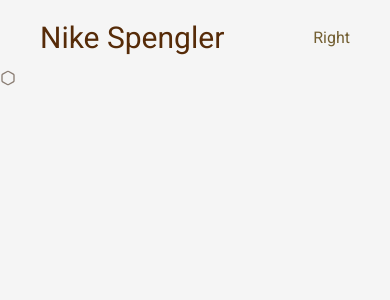
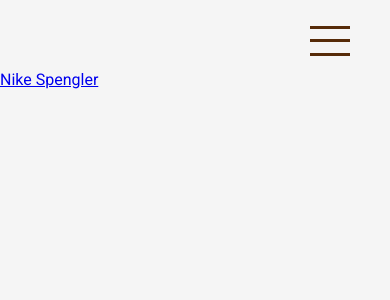
Before and after one commit to NikeSpengler/react-cv, a React (Create React App) app: page / in a window 390 px wide. Shown: the top 300 px of the page. Built offline with nearby package versions, Linux system fonts and the light colour scheme.

Commit message:
Updated hamburger menu in "topbar" to be animated

```diff
--- a/src/App.js
+++ b/src/App.js
@@ -5,11 +5,13 @@
 import Contact from "./components/contact/Contact.jsx"
 import Footer from "./components/footer/Footer.jsx"
 import About from "./components/about/About.jsx"
+import { useState } from "react"
 
 function App() {
+  const [menuOpen, setMenuOpen] = useState(false)
   return (
     <div className="app">
-    <Topbar/>
+    <Topbar menuOpen={menuOpen} setMenuOpen={setMenuOpen}/>
       <div className="sections">
         <Intro/>
         <About/>
--- a/src/app.scss
+++ b/src/app.scss
@@ -3,10 +3,10 @@
 
     .sections {
         width: 100%;
-        height: calc(100vh - 70px);
+        // height: calc(100vh - 70px);
         background-color: lightgoldenrodyellow;
         position: relative;
-        top: 70px;
+        // top: 70px;
         scroll-snap-type: y mandatory;
         scrollbar-width: none; //for firefox
         &::-webbkit-scrollbar {
@@ -15,7 +15,8 @@
 
         > * {
             width: 100vw;
-            height: calc(100vh - 70px);
+            // height: calc(100vh - 70px);
+            height: 100vh;
             scroll-snap-align: start;
         }
     }
--- a/src/components/intro/Intro.jsx
+++ b/src/components/intro/Intro.jsx
@@ -1,10 +1,20 @@
 import "./intro.scss"
-import { FiHexagon } from "react-icons/fi";
+// import { FiHexagon } from "react-icons/fi";
 
 export default function intro() {
   return (
     <div className="intro">
-      <FiHexagon/>
+      {/* <FiHexagon/> */}
+      <div className="left">
+                <a href="#intro" className="logo">Nike Spengler</a>
+            </div>
+            <div className="right">
+                <div className="hamburger">
+                  <span className="line1"></span>
+                  <span className="line2"></span>
+                  <span className="line3"></span>
+                </div>
+            </div>
     </div>
   )
 }
--- a/src/components/topbar/Topbar.jsx
+++ b/src/components/topbar/Topbar.jsx
@@ -1,14 +1,18 @@
 import "./topbar.scss"
 
-export default function topbar() {
+export default function topbar({ menuOpen, setMenuOpen }) {
   return (
-    <div className="topbar">
+    <div className={"topbar " + (menuOpen  && "active")}>
         <div className="wrapper">
             <div className="left">
                 <a href="#intro" className="logo">Nike Spengler</a>
             </div>
             <div className="right">
-                <p>Right</p>
+                <div className="hamburger" onClick={() => setMenuOpen(!menuOpen)}>
+                  <span className="line1"></span>
+                  <span className="line2"></span>
+                  <span className="line3"></span>
+                </div>
             </div>
         </div>
     </div>
--- a/src/components/topbar/topbar.scss
+++ b/src/components/topbar/topbar.scss
@@ -6,9 +6,10 @@
     // background-color: #FF0032;
     // color: #FF0032;
     color: #735F32;
-    position: fixed;
-    top: 0;
-    z-index: 2;
+    // position: fixed;
+    // top: 0;
+    // z-index: 2;
+
 
     .wrapper {
         padding-left: 40px;
@@ -19,13 +20,53 @@
         justify-content: space-between;
 
         .left {
-
             .logo {
-                font-size: 30px;
+                font-size: 35px;
                 font-weight: 400;
                 text-decoration: none;
                 // color: #FF0032;
                 color: #562B08;
+                opacity: 0; // makes name not visable
+            }
+        }
+        .right {
+            .hamburger {
+                width: 40px;
+                height: 30px;
+                display: flex;
+                flex-direction: column;
+                justify-content: space-between;
+                cursor: pointer;
+
+                span{
+                    width: 100%;
+                    height: 3px;
+                    background-color: #562B08;
+                    transform-origin: left;
+                    transition: all 2s ease;
+                }
+            }
+
+        }
+    }
+    &.active{
+        background-color: whitesmoke;
+        color: #562B08;
+
+        .hamburger {
+            span{
+                &:first-child{
+                    background-color: #562B08;
+                    transform: rotate(45deg);
+                }
+                &:nth-child(2){
+                    opacity: 0;
+                }
+                &:last-child{
+                    background-color: #562B08;
+                    transform: rotate(-45deg);
+
+                }
             }
         }
     }
```
